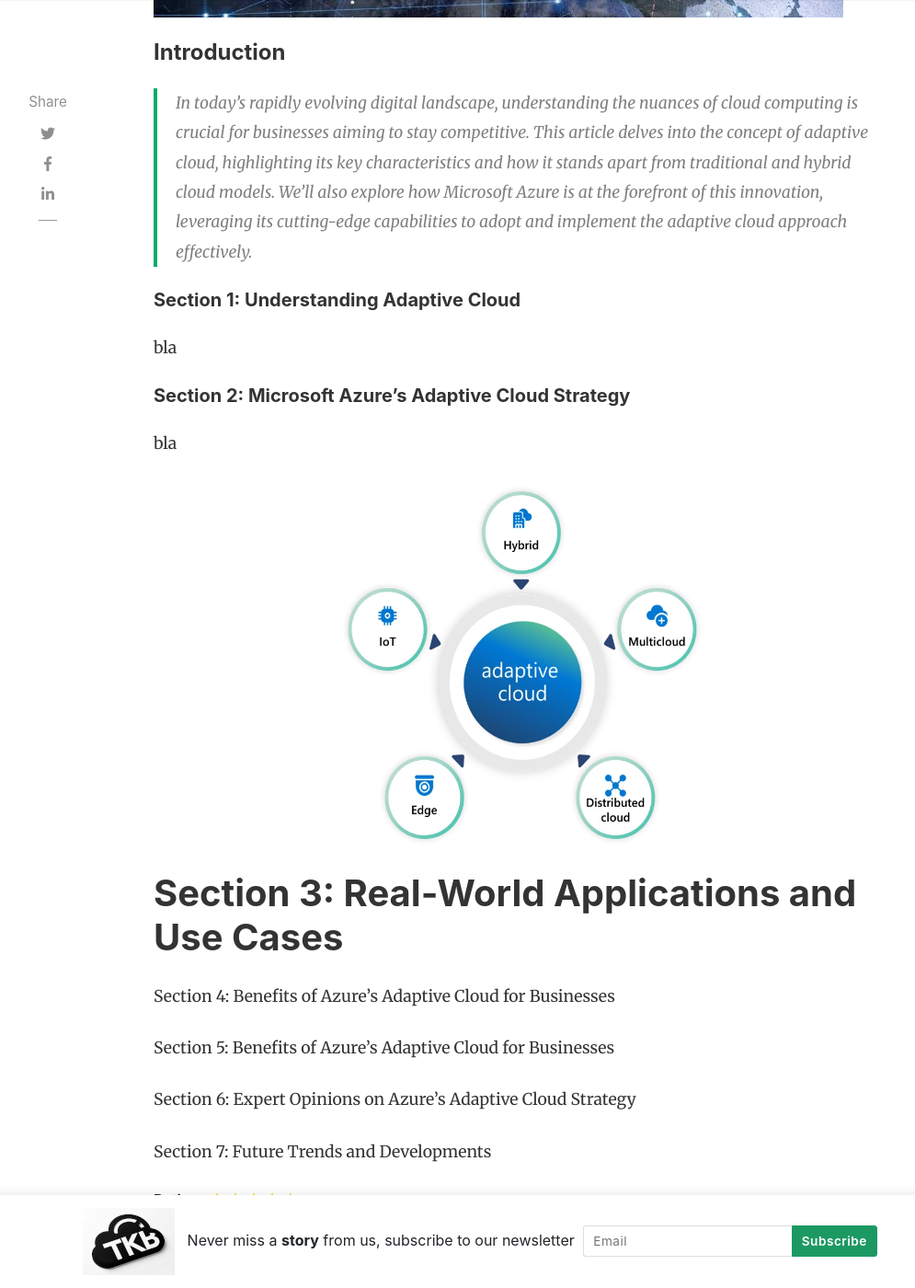
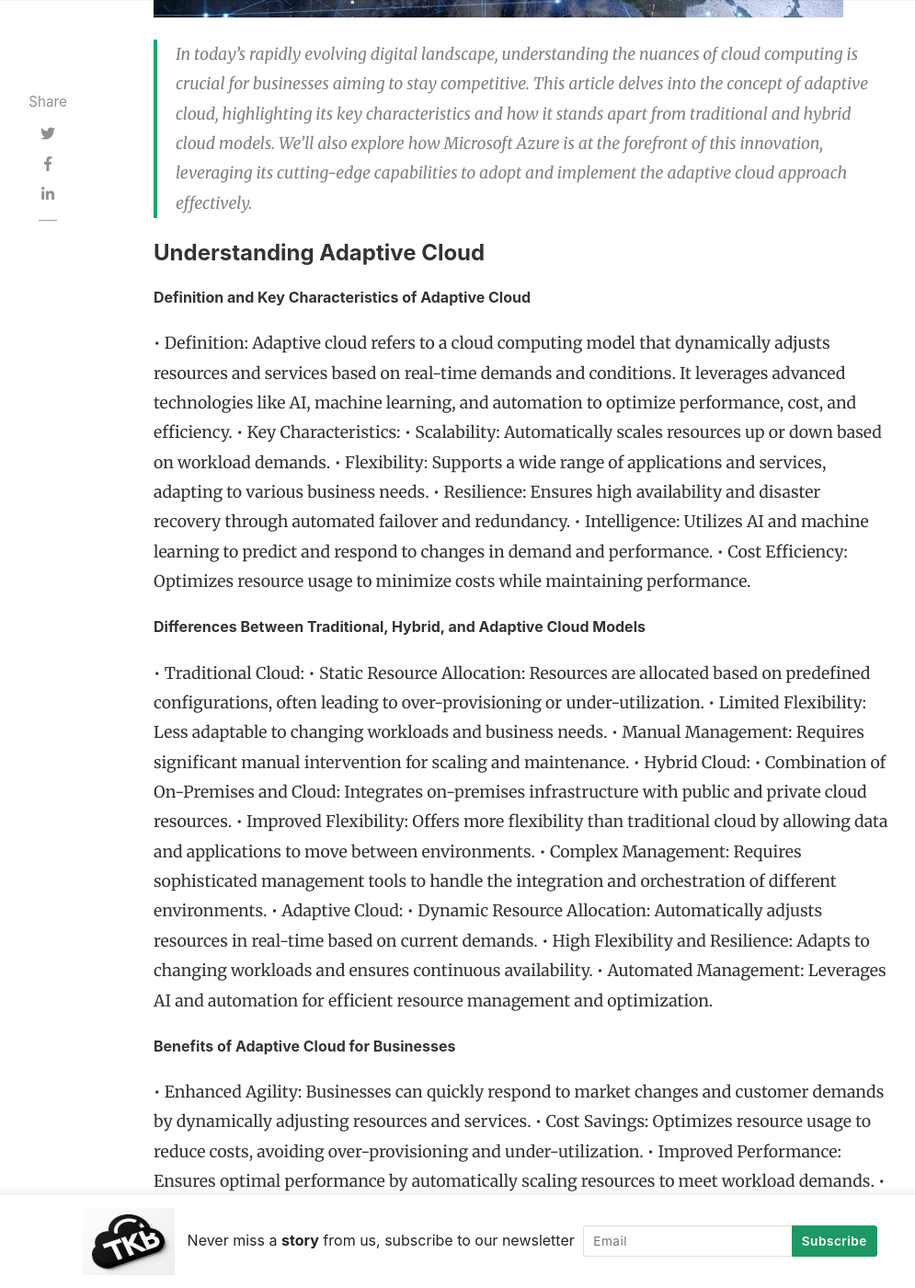
Before and after one commit to mcoutanche/github.io, a Jekyll site: the page built from _posts/2025-01-29-adaptive-cloud.md, in a window 1280 px wide and 1400 px high, scrolled down 944 px. Shown: the whole window at 92% size, without its empty margins (118-1113 px from the left). Built offline with Jekyll 4.4.1, drawn with Linux system fonts in a browser that asks for light colours; nearby versions of some CDN libraries; comment, search, counter and statistics services are not loaded; some of the changed text lies outside the part shown.

Commit message:
post update

```diff
--- a/_posts/2025-01-29-adaptive-cloud.md
+++ b/_posts/2025-01-29-adaptive-cloud.md
@@ -11,14 +11,44 @@ hidden: true
 rating: 4.5
 ---
 
-#### Introduction
-
 > In today's rapidly evolving digital landscape, understanding the nuances of cloud computing is crucial for businesses aiming to stay competitive. This article delves into the concept of adaptive cloud, highlighting its key characteristics and how it stands apart from traditional and hybrid cloud models. We'll also explore how Microsoft Azure is at the forefront of this innovation, leveraging its cutting-edge capabilities to adopt and implement the adaptive cloud approach effectively.
 
-##### Section 1: Understanding Adaptive Cloud
-bla
+#### Understanding Adaptive Cloud
 
-##### Section 2: Microsoft Azure's Adaptive Cloud Strategy
+###### Definition and Key Characteristics of Adaptive Cloud
+• Definition: Adaptive cloud refers to a cloud computing model that dynamically adjusts resources and services based on real-time demands and conditions. It leverages advanced technologies like AI, machine learning, and automation to optimize performance, cost, and efficiency.
+• Key Characteristics:
+• Scalability: Automatically scales resources up or down based on workload demands.
+• Flexibility: Supports a wide range of applications and services, adapting to various business needs.
+• Resilience: Ensures high availability and disaster recovery through automated failover and redundancy.
+• Intelligence: Utilizes AI and machine learning to predict and respond to changes in demand and performance.
+• Cost Efficiency: Optimizes resource usage to minimize costs while maintaining performance.
+
+###### Differences Between Traditional, Hybrid, and Adaptive Cloud Models
+
+• Traditional Cloud:
+• Static Resource Allocation: Resources are allocated based on predefined configurations, often leading to over-provisioning or under-utilization.
+• Limited Flexibility: Less adaptable to changing workloads and business needs.
+• Manual Management: Requires significant manual intervention for scaling and maintenance.
+• Hybrid Cloud:
+• Combination of On-Premises and Cloud: Integrates on-premises infrastructure with public and private cloud resources.
+• Improved Flexibility: Offers more flexibility than traditional cloud by allowing data and applications to move between environments.
+• Complex Management: Requires sophisticated management tools to handle the integration and orchestration of different environments.
+• Adaptive Cloud:
+• Dynamic Resource Allocation: Automatically adjusts resources in real-time based on current demands.
+• High Flexibility and Resilience: Adapts to changing workloads and ensures continuous availability.
+• Automated Management: Leverages AI and automation for efficient resource management and optimization.
+
+###### Benefits of Adaptive Cloud for Businesses
+
+• Enhanced Agility: Businesses can quickly respond to market changes and customer demands by dynamically adjusting resources and services.
+• Cost Savings: Optimizes resource usage to reduce costs, avoiding over-provisioning and under-utilization.
+• Improved Performance: Ensures optimal performance by automatically scaling resources to meet workload demands.
+• Increased Resilience: Provides high availability and disaster recovery through automated failover and redundancy.
+• Better Decision-Making: Utilizes AI and machine learning to provide insights and predictive analytics, helping businesses make informed decisions.
+Simplified Management: Reduces the need for manual intervention with automated resource management and optimization.
+
+##### Microsoft Azure's Adaptive Cloud Strategy
 bla
 
 ![adaptive]({{ site.baseurl }} /assets/images/2024/Figure-1-Adaptive-Cloud-v2.png){:width="400px" height="400px" style="display: block; margin: 0 auto"}
```
